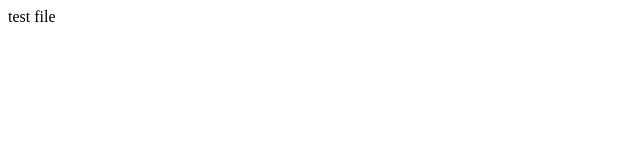
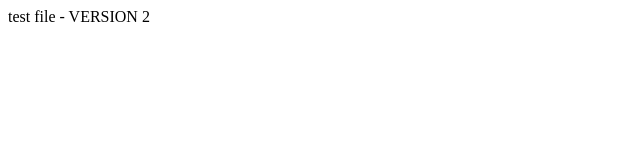
Before and after one commit to akscvzw/recipe, a plain HTML site: page index.html in a window 1280 px wide. Shown: the whole page, without its empty margins (0-640 px from the left). Drawn offline with Linux system fonts and the light colour scheme.

Commit message:
Update index.html
added version

```diff
--- a/index.html
+++ b/index.html
@@ -1,3 +1,3 @@
 <html>
-test file
+test file - VERSION 2
 </html>
```
